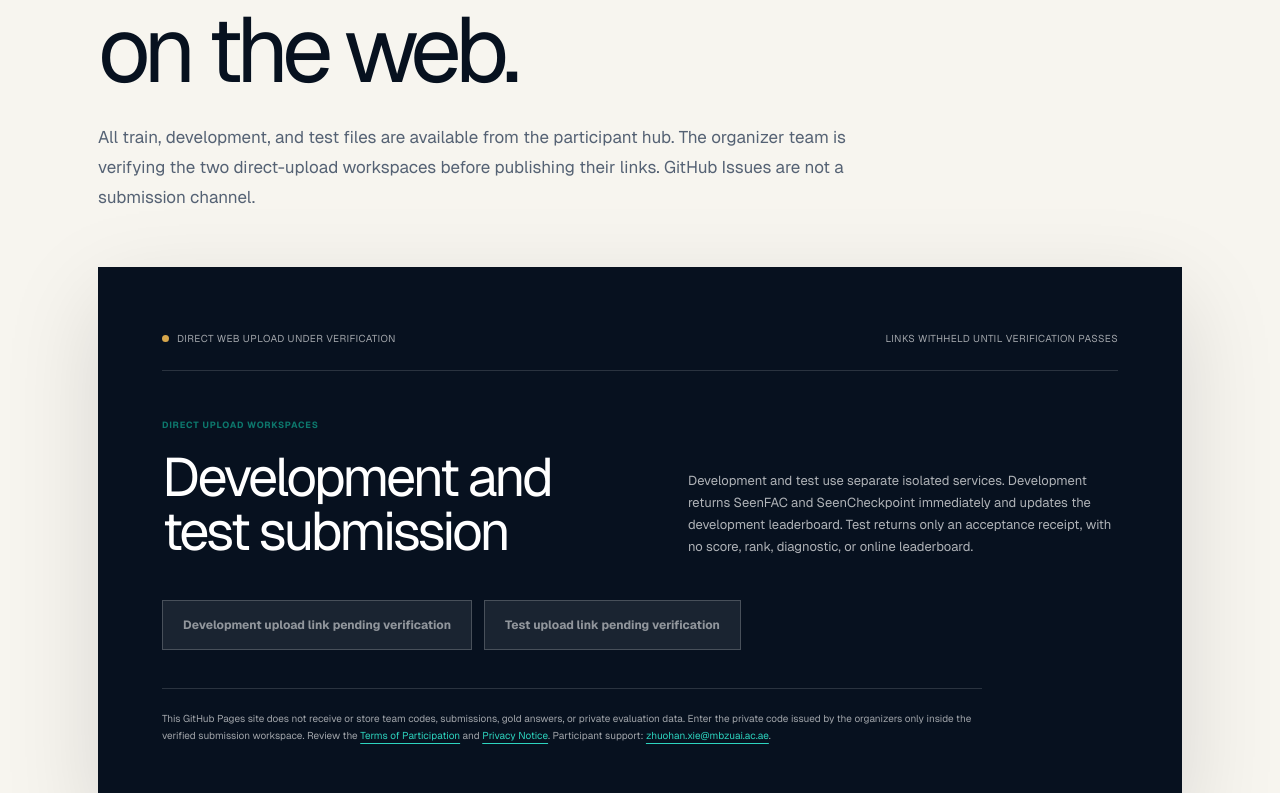
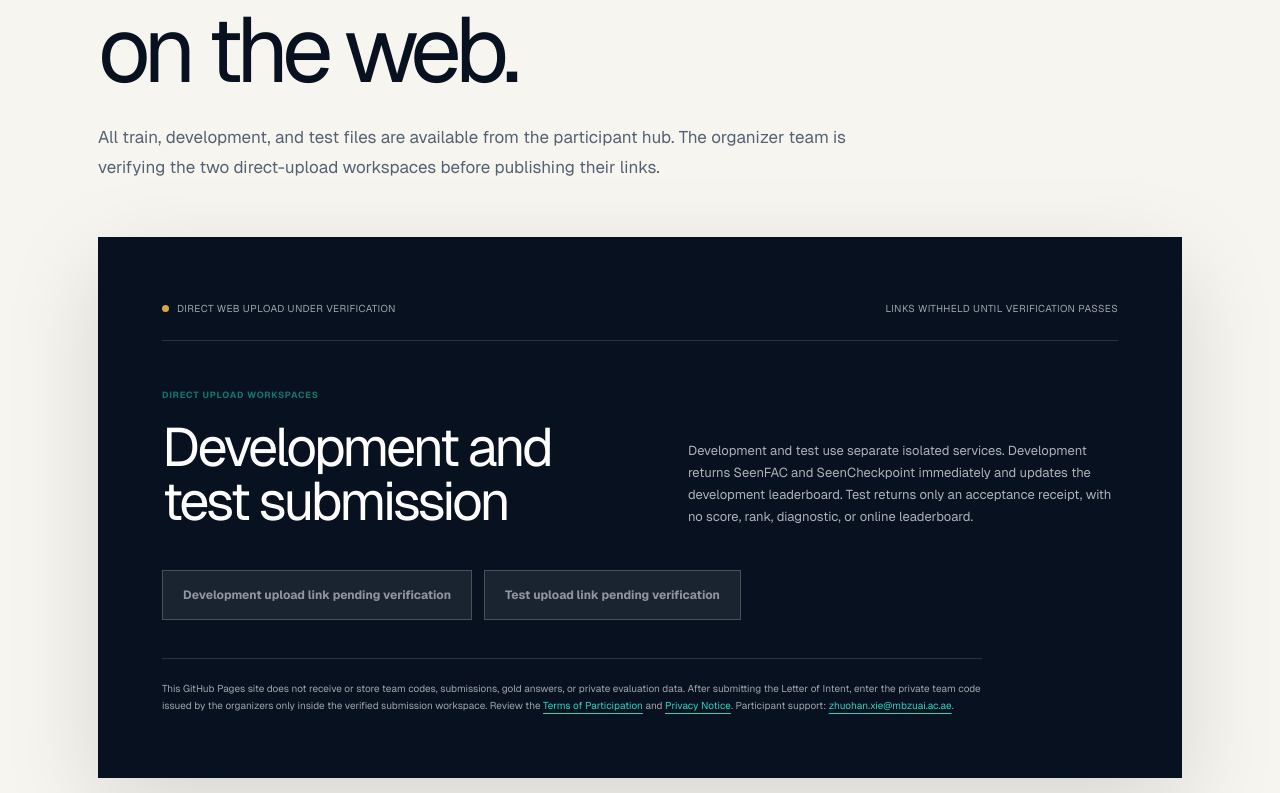
Before and after one commit to The-FinAI/IEEE-bigdata-cup, a Next.js app: page /task1/submit in a window 1280 px wide. Shown: the part 267-1060 px from the top of the page. Built offline with nearby package versions, Linux system fonts and the light colour scheme; no server answers.

Commit message:
docs: polish Task 1 direct upload guidance

```diff
--- a/app/launch-status.tsx
+++ b/app/launch-status.tsx
@@ -54,7 +54,6 @@ export function LaunchStatus() {
           participant hub. Development and test use separate direct-upload workspaces: development
           returns immediate aggregate scores and can update the leaderboard, while test returns only
           an acceptance receipt. The participant hub publishes their current verified availability.
-          GitHub Issues are not a submission channel.
         </p>
         <div className="participant-notice-links">
           <Link href="/task1/">Open Task 1 participant hub</Link>
--- a/app/page.tsx
+++ b/app/page.tsx
@@ -142,7 +142,7 @@ const faqs = [
   {
     question: "Is the paper submission also the competition submission?",
     answer:
-      "No. CyberChair SC03 is for the challenge paper. Task 1 solution files use separate direct web upload workspaces linked from the participant hub, which publishes their current verified availability. GitHub Issues are not a submission channel. Both routes share the final submission deadline.",
+      "No. CyberChair SC03 is for the challenge paper. Task 1 solution files use separate direct web upload workspaces linked from the participant hub, which publishes their current verified availability. Both routes share the final submission deadline.",
   },
   {
     question: "Why does CyberChair show a 10-page limit and deadline TBA?",
@@ -288,7 +288,6 @@ export default function Home() {
             <p className="hero-note">
               The CyberChair paper channel is open. The Task 1 participant hub
               publishes the canonical data and current direct-upload status.
-              GitHub Issues are not a submission channel.
             </p>
           </div>
 
--- a/app/privacy/page.tsx
+++ b/app/privacy/page.tsx
@@ -134,8 +134,7 @@ export default function PrivacyPage() {
             The public GitHub Pages website does not collect or store team
             access codes, submission files, gold answers, or private evaluation
             data. Access codes and competition files are entered only in the
-            separate verified participant service linked from the Task 1 hub.
-            GitHub Issues are not a submission channel.
+            separate verified participant services linked from the Task 1 hub.
           </p>
           <p>
             The public site may receive ordinary technical requests handled by
--- a/app/task1/leaderboard/page.tsx
+++ b/app/task1/leaderboard/page.tsx
@@ -43,7 +43,7 @@ export default function Task1LeaderboardPage() {
           <h2 id="space-results-title">Development submission and results</h2>
           <p>
             Enter the private access code issued to your registered team only inside the verified
-            development workspace. GitHub Issues are not a submission channel.
+            development workspace.
           </p>
         </div>
         {developmentSpaceIsReady ? (
--- a/app/task1/page.tsx
+++ b/app/task1/page.tsx
@@ -67,8 +67,7 @@ export default function Task1HubPage() {
           All frozen public Task 1 development and rotated V2 test files are available below. {" "}
           {spaceLinksAreReady
             ? "Registered teams submit through separate verified development and test web workspaces."
-            : "The direct-upload workspaces are being verified before their links are published."}{" "}
-          GitHub Issues are not a submission channel.
+            : "The direct-upload workspaces are being verified before their links are published."}
         </p>
       </header>
 
--- a/app/task1/submit/page.tsx
+++ b/app/task1/submit/page.tsx
@@ -34,8 +34,7 @@ export default function Task1SubmitPage() {
           All train, development, and test files are available from the participant hub. {" "}
           {spaceLinksAreReady
             ? "Registered teams submit directly through two isolated organizer-verified Hugging Face Spaces."
-            : "The organizer team is verifying the two direct-upload workspaces before publishing their links."}{" "}
-          GitHub Issues are not a submission channel.
+            : "The organizer team is verifying the two direct-upload workspaces before publishing their links."}
         </p>
       </header>
 
@@ -94,8 +93,9 @@ export default function Task1SubmitPage() {
 
         <p className="task-platform-footnote">
           This GitHub Pages site does not receive or store team codes, submissions, gold answers, or
-          private evaluation data. Enter the private code issued by the organizers only inside the
-          verified submission workspace. Review the <Link href="/terms/">Terms of Participation</Link>{" "}
+          private evaluation data. After submitting the Letter of Intent, enter the private team code
+          issued by the organizers only inside the verified submission workspace. Review the{" "}
+          <Link href="/terms/">Terms of Participation</Link>{" "}
           and <Link href="/privacy/">Privacy Notice</Link>. Participant support:{" "}
           <a href="mailto:zhuohan.xie@mbzuai.ac.ae">zhuohan.xie@mbzuai.ac.ae</a>.
         </p>
--- a/app/terms/page.tsx
+++ b/app/terms/page.tsx
@@ -103,7 +103,6 @@ export default function TermsPage() {
             </li>
           </ul>
           <p>
-            GitHub Issues are not an official participant submission channel.
             Teams must keep organizer-issued access codes confidential and must
             not share or publish them. The participant hub publishes service
             links only after organizer deployment checks and records their
```
Also changed, not shown: 2 other files (tests, documents, lock files or other folders).
